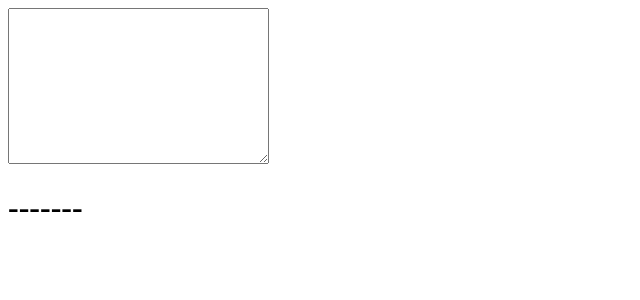
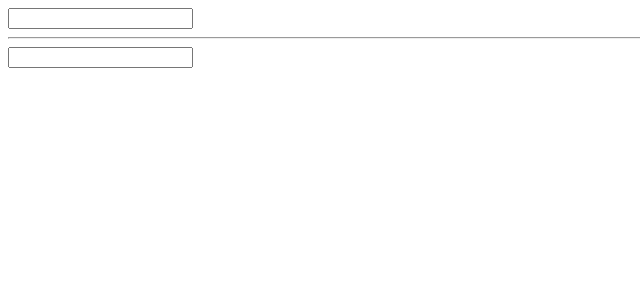
Before and after one commit to juanfrc/egghead-start-learning-react, a React (Create React App) app: page / in a window 1280 px wide. Shown: the top 300 px of the page, without its empty margins (0-640 px from the left). Built offline with nearby package versions, Linux system fonts and the light colour scheme.

Commit message:
video 10 reference specific components

```diff
--- a/src/App.js
+++ b/src/App.js
@@ -43,7 +43,8 @@
 // App.defaultProps = {
 //   txt: "this is the default txt"
 // }
-
+//
+// export default App
 
 // Video 7 props.children
 // class App extends React.Component {
@@ -59,6 +60,8 @@
 //     return <span>&hearts;</span>
 //   }
 // }
+//
+// export default App
 
 // Video 8
 // class App extends React.Component {
@@ -79,31 +82,80 @@
 //     }
 //   }
 // }
+//
+// export default App
+
 
 // Video 9 Synthetic event system
+// class App extends React.Component {
+//   constructor () {
+//     super();
+//     this.state = {currentEvent: '-------'}
+//     this.update = this.update.bind(this)
+//   }
+//
+//   update(e) {
+//     this.setState({currentEvent: e.type})
+//   }
+//
+//   render () {
+//     return (
+//       <div>
+//         <textarea
+//           onKeyPress={this.update}
+//           onCopy={this.update}
+//           onCut={this.update}
+//           onPaste={this.update}
+//           onFocus={this.update}
+//           onBlur={this.update}
+//           cols="30" rows="10" />
+//         <h1>{this.state.currentEvent}</h1>
+//       </div>
+//     )
+//   }
+// }
+//
+// export default App
+
+// Video 10 Reference to specfic components
 class App extends React.Component {
-  constructor () {
+  constructor() {
     super();
-    this.state = {currentEvent: '-------'}
-    this.update = this.update.bind(this)
+    this.state = {
+      a: "",
+      b: ""}
   }
 
-  update(e) {
-    this.setState({currentEvent: e.type})
+  update() {
+    this.setState({
+      a: this.a.refs.input.value,
+      b: this.refs.b.value
+    })
   }
 
-  render () {
+  render() {
     return (
       <div>
-        <textarea
-          onKeyPress={this.update}
-          onCopy={this.update}
-          onCut={this.update}
-          onPaste={this.update}
-          onFocus={this.update}
-          onBlur={this.update}
-          cols="30" rows="10" />
-        <h1>{this.state.currentEvent}</h1>
+        <Input
+          ref={ component => this.a = component}
+          update={this.update.bind(this)} />
+        {this.state.a}
+        <hr />
+          <input
+            ref='b'
+            type='text'
+            onChange={this.update.bind(this)} />
+          {this.state.b}
+      </div>
+    )
+  }
+}
+
+class Input extends React.Component {
+  render() {
+    return(
+      <div>
+        <input ref="input" type="text" onChange={this.props.update} />
       </div>
     )
   }
```
